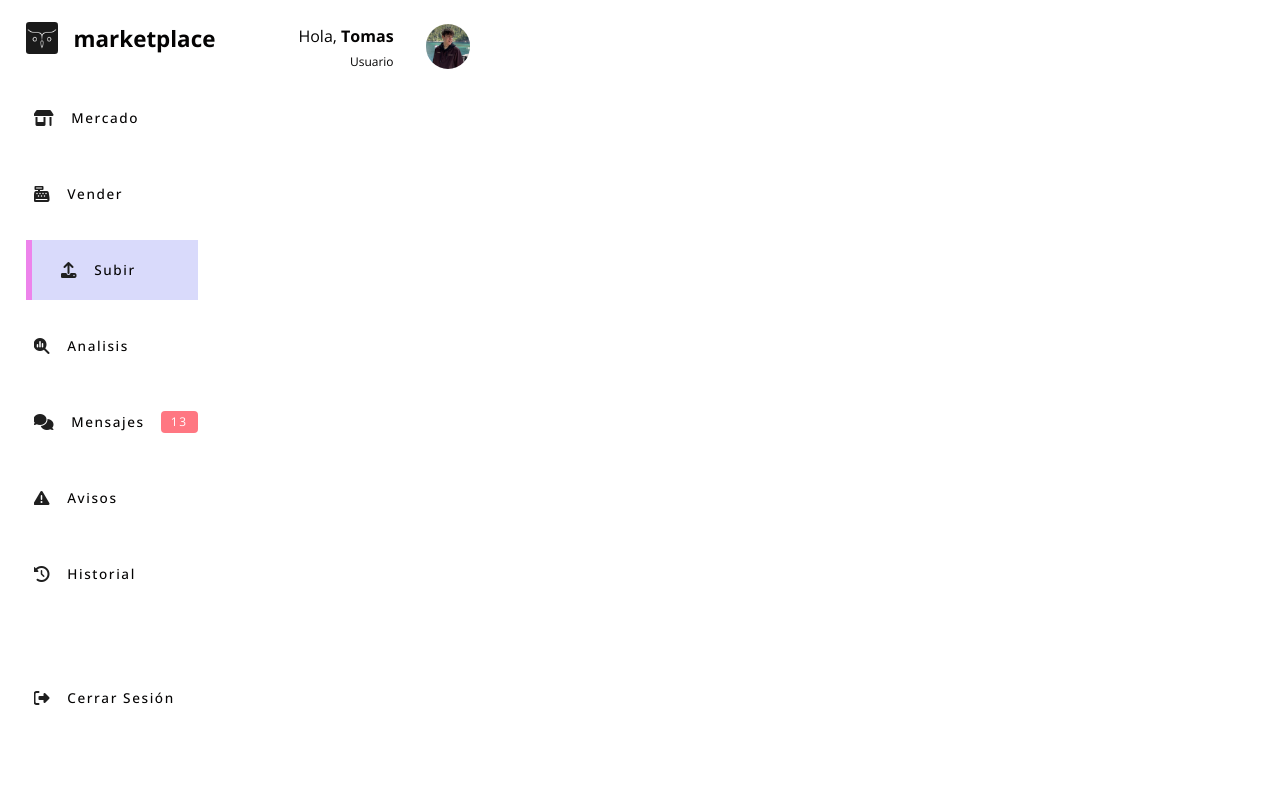
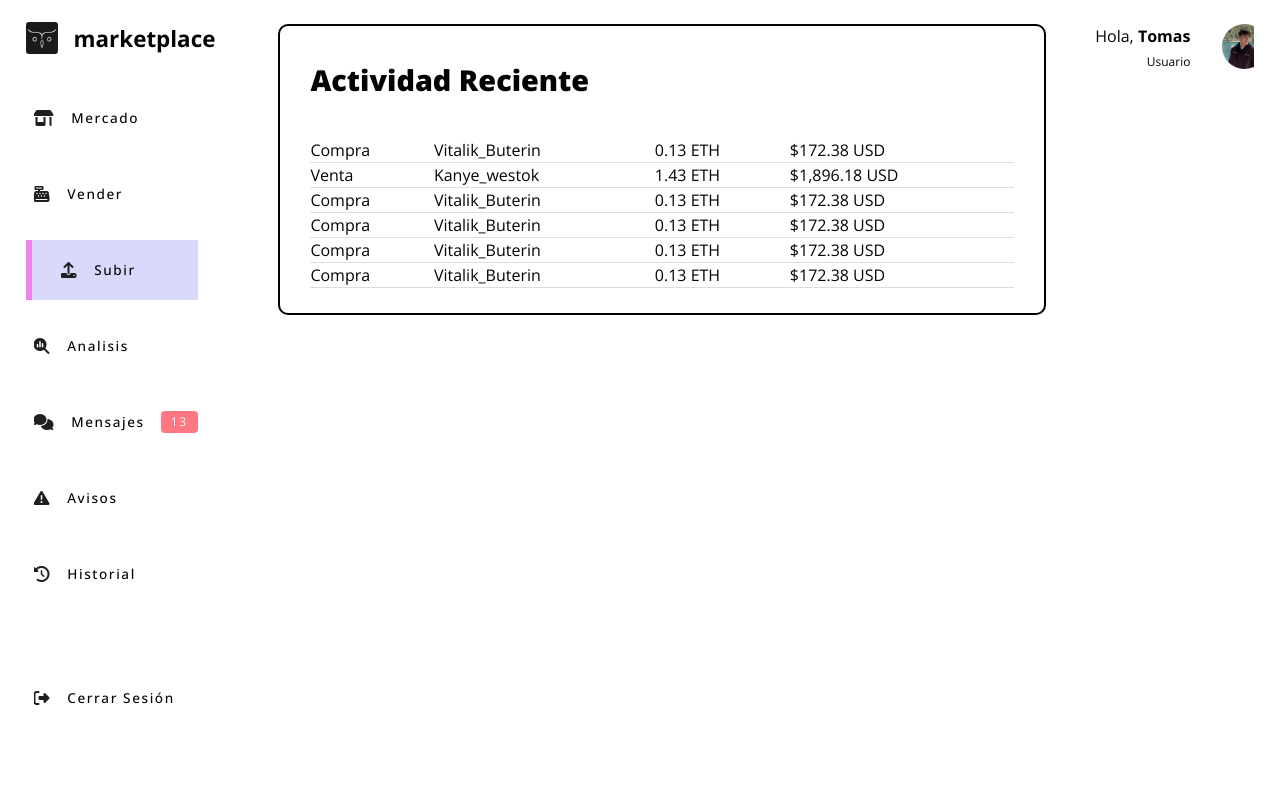
Before and after one commit to tomipro/uca-pw-proyecto-2022, a PHP site: page /assets/common/analisis.html in a window 1280 px wide. Run offline with PHP 8.4, Linux system fonts and the light colour scheme; some libraries are stand-ins or nearby versions.

Commit message:
tabla con styling

```diff
--- a/assets/common/analisis.html
+++ b/assets/common/analisis.html
@@ -78,6 +78,56 @@
             </div>
         </aside>
 
+        <main>
+            <div class="actividad-reciente">
+                <div class="top-tabla">
+                    <h1 style="padding-bottom: 10px;">Actividad Reciente</h3>
+                </div>
+                <div class="espacio-tabla-actividad">
+                    <table class="tabla-actividad">
+                        <tbody>
+                            <tr class="td-actividad-reciente">
+                                <td>Compra</td>
+                                <td>Vitalik_Buterin</td>
+                                <td>0.13 ETH</td>
+                                <td>$172.38 USD</td>
+                            </tr>
+                            <tr class="td-actividad-reciente">
+                                <td>Venta</td>
+                                <td>Kanye_westok</td>
+                                <td>1.43 ETH</td>
+                                <td>$1,896.18 USD</td>
+                            </tr>
+                            <tr class="td-actividad-reciente">
+                                <td>Compra</td>
+                                <td>Vitalik_Buterin</td>
+                                <td>0.13 ETH</td>
+                                <td>$172.38 USD</td>
+                            </tr>
+                            <tr class="td-actividad-reciente">
+                                <td>Compra</td>
+                                <td>Vitalik_Buterin</td>
+                                <td>0.13 ETH</td>
+                                <td>$172.38 USD</td>
+                            </tr>
+                            <tr class="td-actividad-reciente">
+                                <td>Compra</td>
+                                <td>Vitalik_Buterin</td>
+                                <td>0.13 ETH</td>
+                                <td>$172.38 USD</td>
+                            </tr>
+                            <tr class="td-actividad-reciente">
+                                <td>Compra</td>
+                                <td>Vitalik_Buterin</td>
+                                <td>0.13 ETH</td>
+                                <td>$172.38 USD</td>
+                            </tr>
+                        </tbody>
+                    </table>
+                </div>
+            </div>
+        </main>
+
         <!-- panel derecha -->
 
         <div class="derecha">
--- a/assets/styles/index.css
+++ b/assets/styles/index.css
@@ -1013,9 +1013,43 @@ html {
 }
 
 .actividad-reciente {
+    padding-top: 10px;
+    border-style: solid;
+    border-width: 2px;
+    border-radius: 10px;
+    border-color: #000;
+}
+
+.tabla-actividad{
+    border-spacing: 30px;
     border-radius: 10px;
     border-color: #5B5B5B;
+    border-collapse: collapse;
+    width: 100%;
+
 }
+
+.espacio-tabla-actividad{
+    padding: 5px 30px 25px;
+    padding-top: 5px;
+    padding-right: 30px;
+    padding-bottom: 25px;
+    padding-left: 30px;
+}
+
+.td-actividad-reciente{
+    border-bottom: 1px solid #dddddd;
+    text-align: left;
+}
+
+.top-tabla{
+    padding: 22px 30px;
+    padding-top: 22px;
+    padding-right: 30px;
+    padding-bottom: 22px;
+    padding-left: 30px;
+}
+
 
 
 @media only screen and (max-width: 980px) {
```
